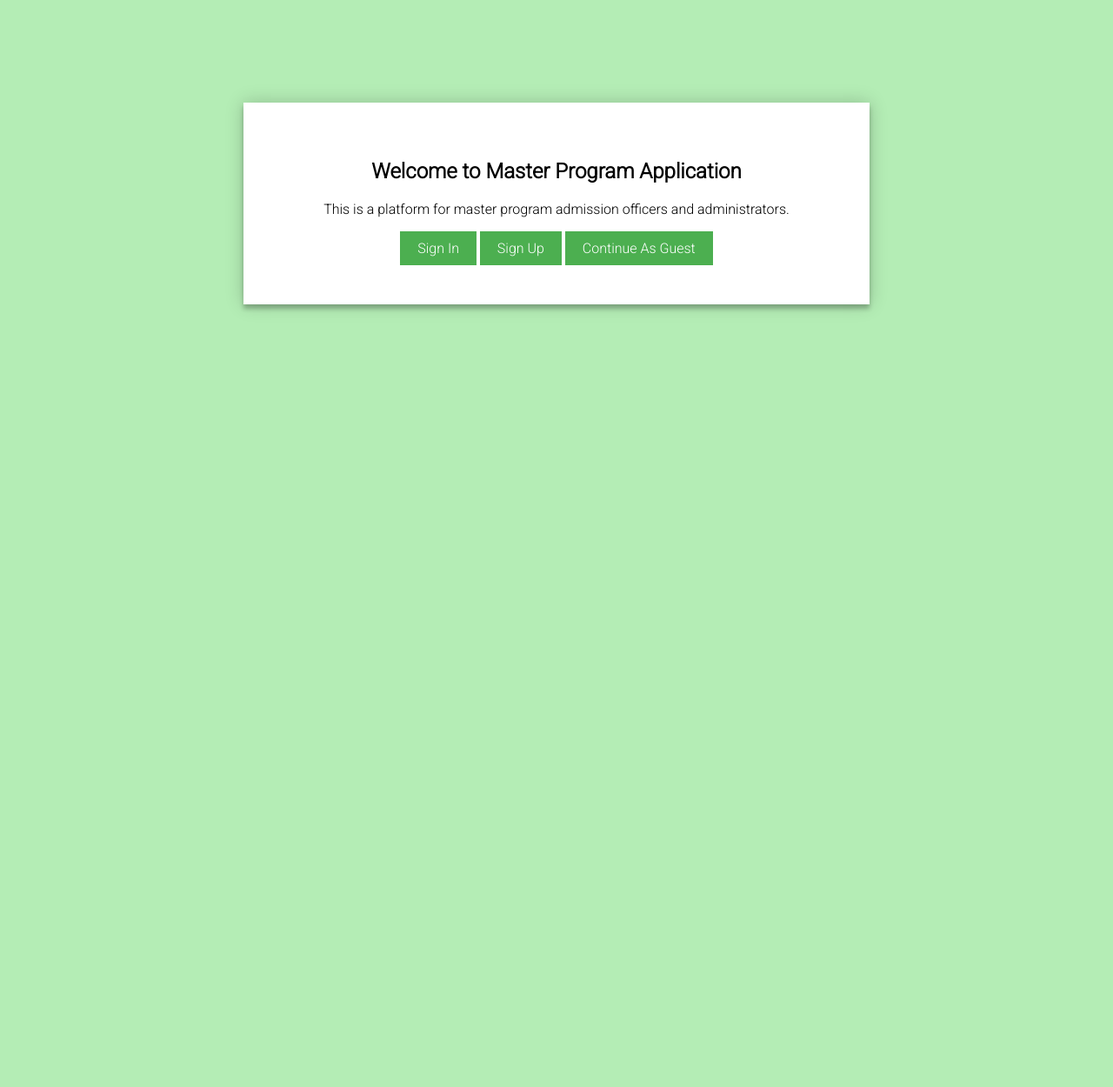
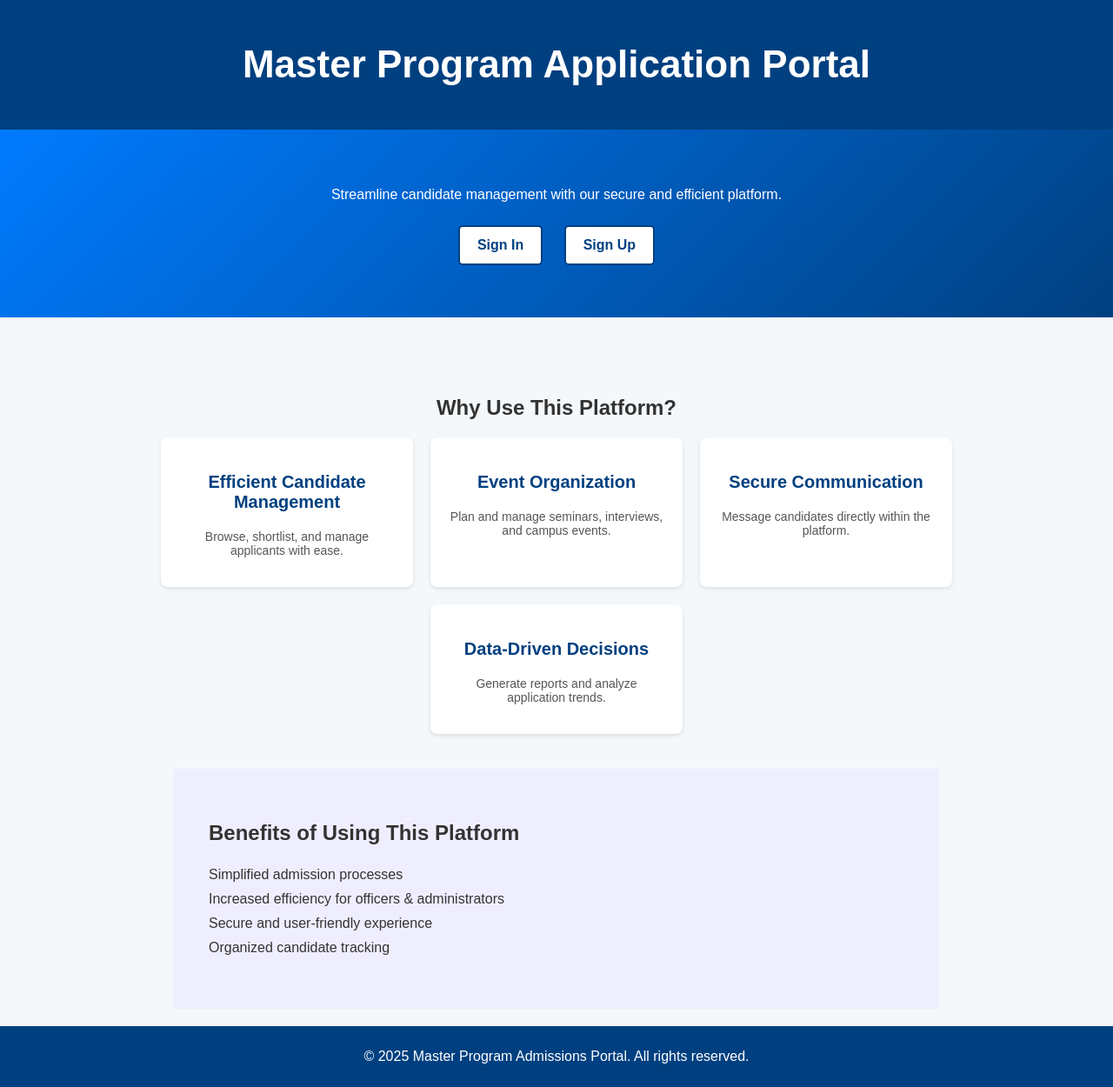
Before and after one commit to lz109/ApplicationSite, a Django app: page / in a window 1280 px wide. Shown: the whole page at 87% size. Before the commit the page ends 359 px from the top, so only its background shows below. Run offline with Django 5.2, Linux system fonts and the light colour scheme.

Commit message:
implemented signin & signup

```diff
--- a/static/styles/style.css
+++ b/static/styles/style.css
@@ -1,220 +1,165 @@
-@import url(https://fonts.googleapis.com/css?family=Roboto:300);
-/* citation: login page modified from template https://colorlib.com/wp/template/creative-login-form/
-   by Aigars SIlkalns */
-
-html,
+/* 🌍 Global Styles */
 body {
+  font-family: Arial, sans-serif;
   margin: 0;
   padding: 0;
+  background-color: #f4f8fb; /* Light blue-gray background */
+  color: #333; /* Dark gray text */
+  text-align: center;
 }
 
-navbar {
-  width: 100%;
-  margin: 0px 0;
+/* 🔹 Header */
+header {
+  background-color: #004080; /* Dark blue */
+  color: white;
+  padding: 20px;
+  font-size: 22px;
 }
 
-navbar ul {
+nav ul {
   list-style: none;
+  padding: 0;
   margin: 0;
-  padding: 20px 30px;
-  overflow: hidden;
-  background-color: rgb(136, 199, 105);
 }
 
-navbar ul li {
-  display: inline-block;
-  margin-right: 20px;
-  padding-right: 20px;
+nav ul li {
+  display: inline;
+  margin: 0 15px;
 }
 
-navbar ul li:not(:last-child):not(:first-child) {
-  border-right: 1px solid black;
+nav ul li a {
+  color: white;
+  text-decoration: none;
+  font-weight: bold;
+  padding: 8px 12px;
+  border-radius: 5px;
 }
 
-.navbar-text {
-  padding-right: 40px;
+nav ul li a:hover {
+  background-color: #0056b3;
+  transition: 0.3s;
 }
 
-navbar ul li a {
-  text-decoration: none;
-  color: rgb(0, 0, 0);
-  padding: 30px 0;
-  width: 100%;
+/* 🔹 Hero Section */
+.hero {
+  background: linear-gradient(135deg, #007BFF, #004080); /* Gradient blue */
+  color: white;
+  padding: 50px 20px;
+  margin-bottom: 30px;
 }
 
-navbar ul li a:hover {
-  text-decoration: underline;
+.hero h2 {
+  font-size: 32px;
+  margin-bottom: 10px;
 }
 
-hr {
-  background-color: black;
-  height: 2px;
-  border: none;
-  margin-top: 0;
-  clear: both;
+.hero-buttons .button-style {
+  display: inline-block;
+  margin: 10px;
+  padding: 12px 20px;
+  background-color: white;
+  color: #004080;
+  text-decoration: none;
+  font-weight: bold;
+  border-radius: 5px;
+  border: 2px solid #004080;
 }
 
-.login-page {
-  width: 720px;
-  padding: 8% 0 0;
-  margin: auto;
+.hero-buttons .button-style:hover {
+  background-color: #004080;
+  color: white;
+  transition: 0.3s;
 }
 
-.form {
-  position: relative;
-  z-index: 1;
-  background: #ffffff;
-  margin: 0 auto 40px;
-  padding: 45px;
-  text-align: center;
-  box-shadow: 0 0 20px 0 rgba(0, 0, 0, 0.2), 0 5px 5px 0 rgba(0, 0, 0, 0.24);
+/* 🔹 Features Section */
+.features {
+  padding: 40px;
 }
 
-.form input {
-  font-family: "Roboto", sans-serif;
-  outline: 0;
-  background: #f2f2f2;
-  width: 100%;
-  border: 0;
-  margin: 0 0 15px;
-  padding: 15px;
-  box-sizing: border-box;
-  font-size: 14px;
+.feature-container {
+  display: flex;
+  flex-wrap: wrap;
+  justify-content: center;
+  gap: 20px;
 }
 
-.form button {
-  font-family: "Roboto", sans-serif;
-  text-transform: uppercase;
-  outline: 0;
-  background: #4caf50;
-  width: 100%;
-  border: 0;
-  padding: 15px;
-  color: #ffffff;
-  font-size: 14px;
-  -webkit-transition: all 0.3 ease;
-  transition: all 0.3 ease;
-  cursor: pointer;
-}
-.form button:hover,
-.form button:active,
-.form button:focus {
-  background: #43a047;
-}
-.form .message {
-  margin: 15px 0 0;
-  color: #b3b3b3;
-  font-size: 12px;
-}
-
-.form .description-block {
-  max-width: 600px;
-  margin: auto;
-}
-
-.form .description-block a {
-  max-width: 600px;
-  margin: auto;
-}
-
-.form .register-form {
-  max-width: 360px;
-  margin: auto;
-}
-
-.form .login-form {
-  max-width: 360px;
-  margin: auto;
-}
-
-.container {
-  position: relative;
-  z-index: 1;
-  max-width: 300px;
-  margin: 0 auto;
-}
-.container:before,
-.container:after {
-  content: "";
-  display: block;
-  clear: both;
-}
-.container .info {
-  margin: 50px auto;
-  text-align: center;
-}
-.container .info h1 {
-  margin: 0 0 15px;
-  padding: 0;
-  font-size: 36px;
-  font-weight: 300;
-  color: #1a1a1a;
-}
-.container .info span {
-  color: #4d4d4d;
-  font-size: 12px;
-}
-.container .info span a {
-  color: #000000;
-  text-decoration: none;
-}
-.container .info span .fa {
-  color: #ef3b3a;
-}
-
-body {
-  background: rgb(180, 237, 181);
-  font-family: "Roboto", sans-serif;
-  -webkit-font-smoothing: antialiased;
-  -moz-osx-font-smoothing: grayscale;
-}
-
-.button-style {
-  display: inline-block;
-  text-decoration: none;
-  color: white;
-  background-color: #4caf50;
-  padding: 10px 20px;
-  font-size: 16px;
-  cursor: pointer;
-  border: none;
-}
-
-.dashboard-grid {
-  display: grid;
-  grid-template-columns: repeat(auto-fit, minmax(300px, 1fr));
-  gap: 20px;
-  padding: 20px;
-  max-width: 1200px;
-  margin: auto;
-}
-
-.dashboard-item {
+.feature-box {
   background: white;
   padding: 20px;
   border-radius: 8px;
   box-shadow: 0 2px 5px rgba(0, 0, 0, 0.1);
+  width: 250px;
   text-align: center;
 }
 
-.button {
+.feature-box h3 {
+  font-size: 20px;
+  color: #004080;
+}
+
+.feature-box p {
+  font-size: 14px;
+  color: #555;
+}
+
+/* 🔹 Benefits Section */
+.benefits {
+  padding: 40px;
+  background: #eef;
+  text-align: left;
+  max-width: 800px;
+  margin: auto;
+}
+
+.benefits ul {
+  list-style: none;
+  padding: 0;
+}
+
+.benefits ul li {
+  font-size: 16px;
+  padding: 5px 0;
+}
+
+/* 🔹 Buttons */
+.button-login {
+  background: #007BFF;
+  padding: 10px 15px;
+  color: white;
+  border-radius: 5px;
+  text-decoration: none;
   display: inline-block;
-  margin-top: 10px;
+}
+
+.button-register {
+  background: #28A745;
   padding: 10px 15px;
+  color: white;
+  border-radius: 5px;
+  text-decoration: none;
+  display: inline-block;
+}
+
+.button-logout {
+  background: #DC3545;
+  padding: 10px 15px;
+  color: white;
+  border-radius: 5px;
+  text-decoration: none;
+  display: inline-block;
+}
+
+.button-login:hover,
+.button-register:hover,
+.button-logout:hover {
+  opacity: 0.8;
+  transition: 0.3s;
+}
+
+/* 🔹 Footer */
+footer {
   background-color: #004080;
   color: white;
-  text-decoration: none;
-  border-radius: 5px;
-}
-
-.button:hover {
-  background-color: #003366;
-}
-
-footer {
-  text-align: center;
   padding: 10px;
-  background-color: #004080;
-  color: white;
   margin-top: 20px;
 }
--- a/templates/home.html
+++ b/templates/home.html
@@ -1,18 +1,63 @@
 {% load static %}
-<link rel="stylesheet" href="{% static 'styles/style.css' %}" />
-<div class="login-page">
-  <div class="description">
-    <form class="description-form">
-      <p class="message"></p>
-    </form>
-  </div>
-  <div class="form description-block">
-    <h2>Welcome to Master Program Application</h2>
-    <p class="description">
-      This is a platform for master program admission officers and administrators.
-    </p>
-    <a href="/signin" class="button-style">Sign In</a>
-    <a href="/signup" class="button-style">Sign Up</a>
-    <a href="/learn" class="button-style">Continue As Guest</a>
-  </div>
-</div>
+<!DOCTYPE html>
+<html lang="en">
+<head>
+    <meta charset="UTF-8">
+    <meta name="viewport" content="width=device-width, initial-scale=1.0">
+    <title>Master Program Admissions</title>
+    <link rel="stylesheet" href="{% static 'styles/style.css' %}">
+</head>
+<body>
+
+    <header>
+        <h1>Master Program Application Portal</h1>
+    </header>
+
+    <main class="landing-page">
+        <section class="hero">
+            <p>Streamline candidate management with our secure and efficient platform.</p>
+            <div class="hero-buttons">
+                <a href="{% url 'signin' %}" class="button-style">Sign In</a>
+                <a href="{% url 'signup' %}" class="button-style">Sign Up</a>
+            </div>
+        </section>
+
+        <section class="features">
+            <h2>Why Use This Platform?</h2>
+            <div class="feature-container">
+                <div class="feature-box">
+                    <h3>Efficient Candidate Management</h3>
+                    <p>Browse, shortlist, and manage applicants with ease.</p>
+                </div>
+                <div class="feature-box">
+                    <h3>Event Organization</h3>
+                    <p>Plan and manage seminars, interviews, and campus events.</p>
+                </div>
+                <div class="feature-box">
+                    <h3>Secure Communication</h3>
+                    <p>Message candidates directly within the platform.</p>
+                </div>
+                <div class="feature-box">
+                    <h3>Data-Driven Decisions</h3>
+                    <p>Generate reports and analyze application trends.</p>
+                </div>
+            </div>
+        </section>
+
+        <section class="benefits">
+            <h2>Benefits of Using This Platform</h2>
+            <ul>
+                <li> Simplified admission processes</li>
+                <li> Increased efficiency for officers & administrators</li>
+                <li> Secure and user-friendly experience</li>
+                <li> Organized candidate tracking</li>
+            </ul>
+        </section>
+    </main>
+
+    <footer>
+        <p>&copy; 2025 Master Program Admissions Portal. All rights reserved.</p>
+    </footer>
+
+</body>
+</html>
```
